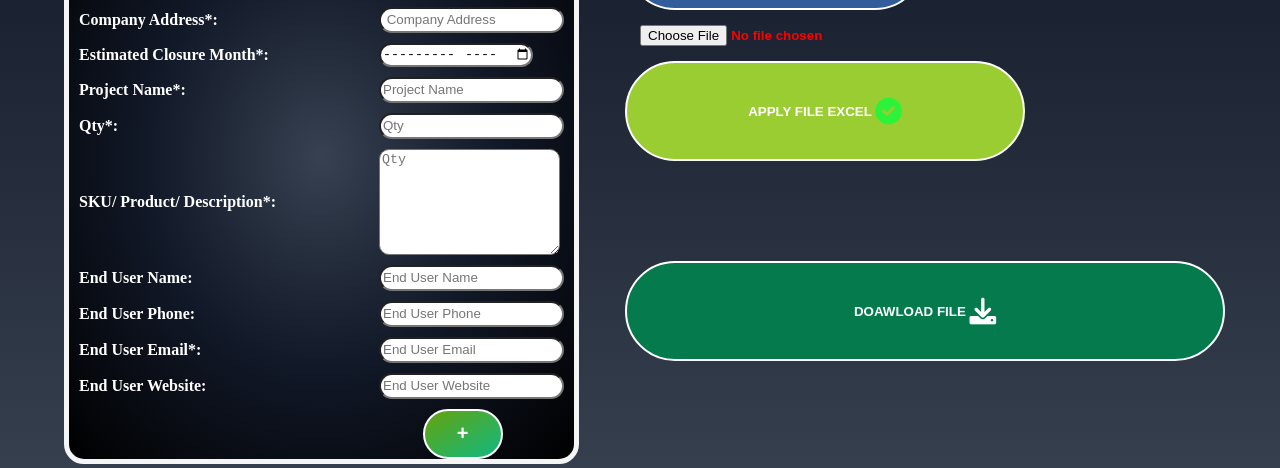
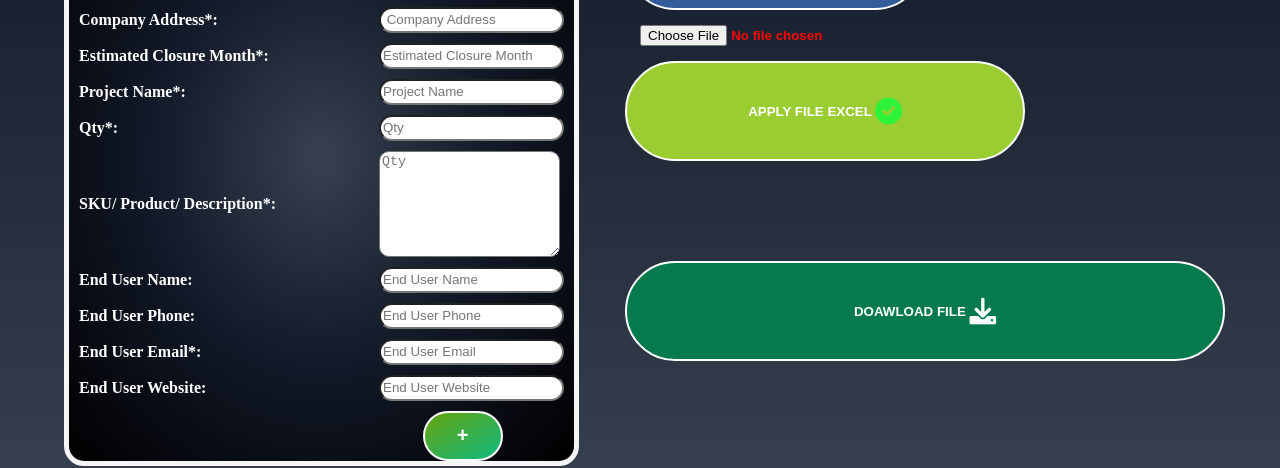
Before and after one commit to lephison24/GetInfo, a plain HTML site: page index.html in a window 1280 px wide. Shown: the part 158-626 px from the top of the page. Drawn offline with nearby package versions, Linux system fonts and the light colour scheme.

Commit message:
Update index.html

```diff
--- a/index.html
+++ b/index.html
@@ -214,7 +214,7 @@ margin-right: 10%;
 
         <div class="label-input-container">
             <label for="estimatedClosureMonth">Estimated Closure Month*:</label>
-            <input type="month" id="estimatedClosureMonth"  placeholder="Estimated Closure Month" name="estimatedClosureMonth" required>
+            <input type="text" id="estimatedClosureMonth"  placeholder="Estimated Closure Month" name="estimatedClosureMonth" required>
         </div>
 
         <div class="label-input-container">
```
